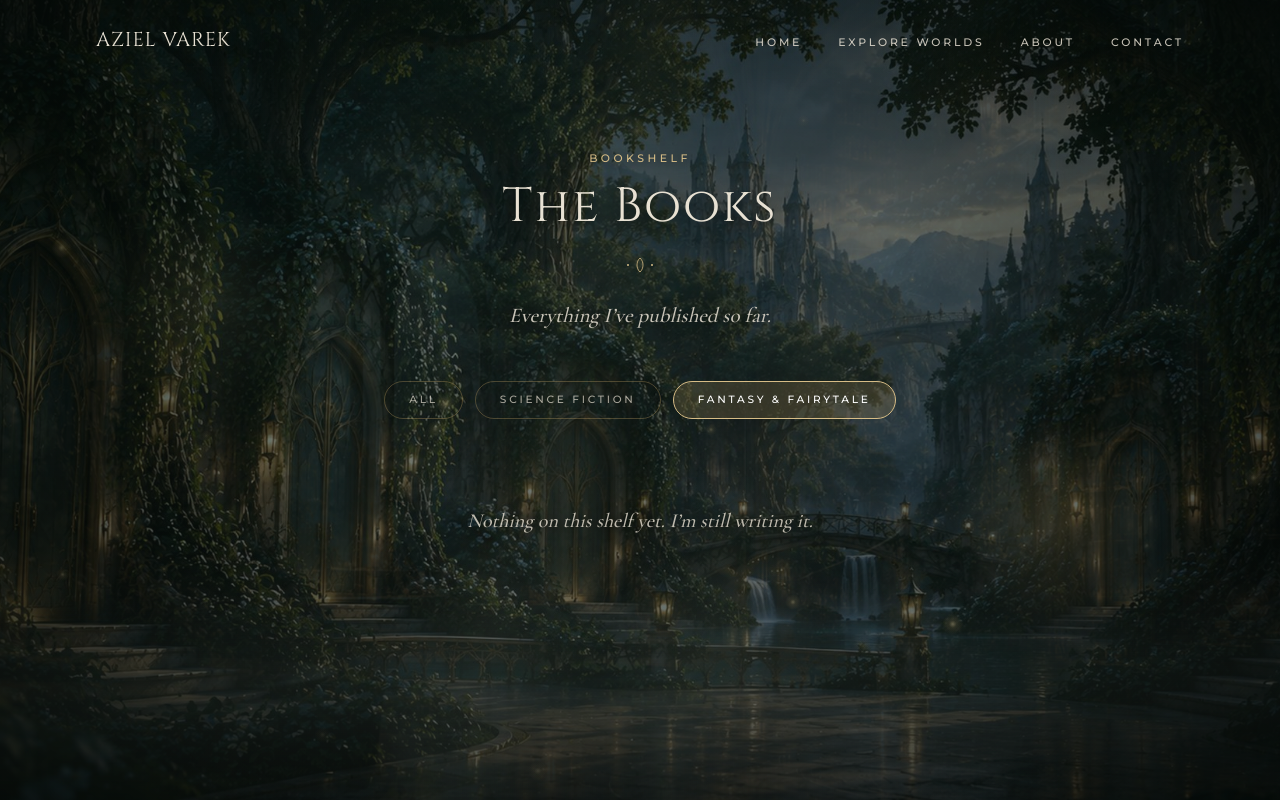
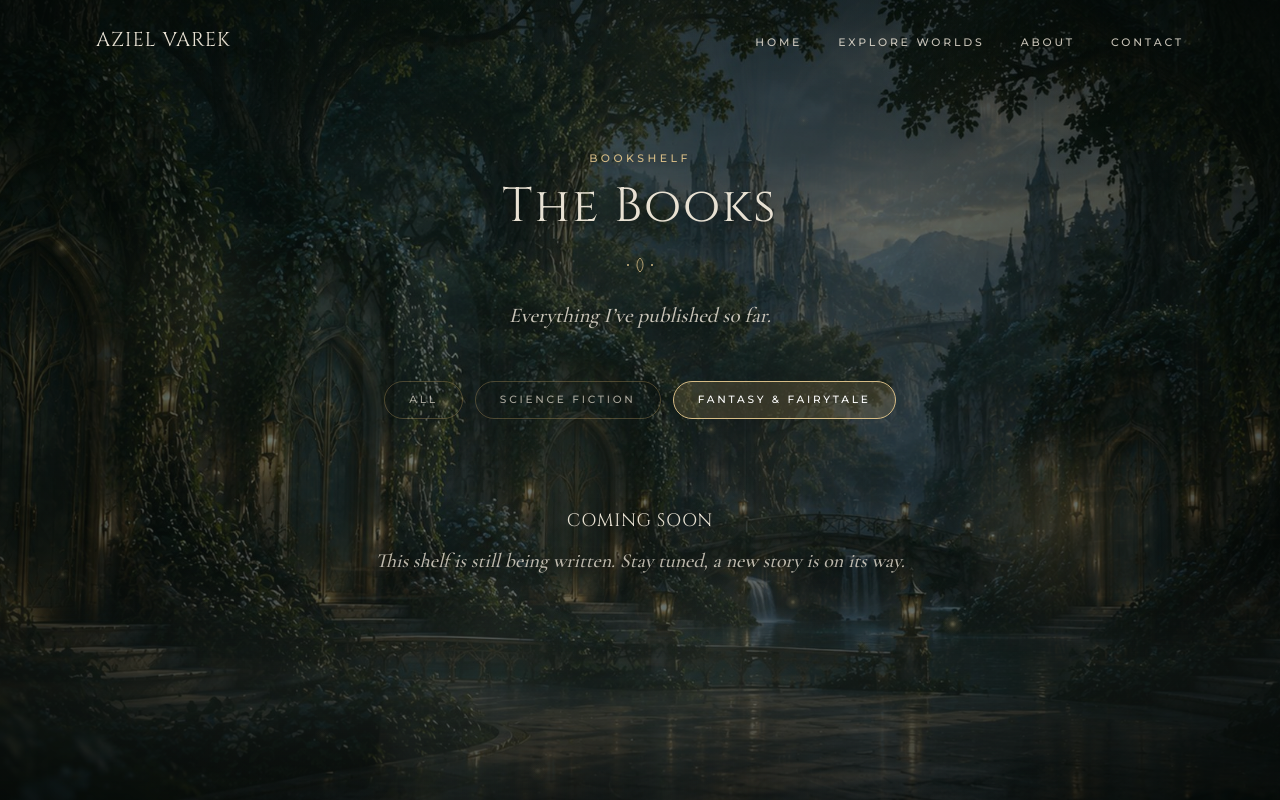
Before and after one commit to princeaakaz-create/aziel-varek, a Next.js app: page / in a window 1280 px wide. Both pictures are taken after a click on the tab "FANTASY & FAIRYTALE". Shown: the part 1868-2668 px from the top of the page. Built offline with nearby package versions, Linux system fonts and the light colour scheme.

Commit message:
fixed worlds links

```diff
--- a/components/BookGrid.tsx
+++ b/components/BookGrid.tsx
@@ -17,6 +17,13 @@ export default function BookGrid() {
     if (genre && genres.some((g) => g.id === genre)) {
       setActive(genre as FilterValue);
     }
+    // Clicking a world card on the same page
+    const onSelect = (e: Event) => {
+      const id = (e as CustomEvent).detail;
+      if (genres.some((g) => g.id === id)) setActive(id as FilterValue);
+    };
+    window.addEventListener('select-genre', onSelect);
+    return () => window.removeEventListener('select-genre', onSelect);
   }, []);
 
   const filtered = useMemo(
@@ -50,9 +57,12 @@ export default function BookGrid() {
         </motion.div>
 
         {filtered.length === 0 && (
-          <p className="mt-6 text-center text-xl italic text-ivory/80 text-glow">
-            Nothing on this shelf yet. I’m still writing it.
-          </p>
+          <div className="mt-6 text-center text-glow">
+            <p className="heading text-lg uppercase tracking-[0.12em] text-gold-light">Coming soon</p>
+            <p className="mt-3 text-xl italic text-ivory/80">
+              This shelf is still being written. Stay tuned, a new story is on its way.
+            </p>
+          </div>
         )}
       </div>
     </section>
--- a/components/WorldsSection.tsx
+++ b/components/WorldsSection.tsx
@@ -63,6 +63,7 @@ export default function WorldsSection() {
                 key={genre.id}
                 data-door
                 href={`/?genre=${genre.id}#books`}
+                onClick={() => window.dispatchEvent(new CustomEvent('select-genre', { detail: genre.id }))}
                 className="door group relative block w-full max-w-[300px]"
                 aria-label={`${genre.label}: open this world`}
               >
```
